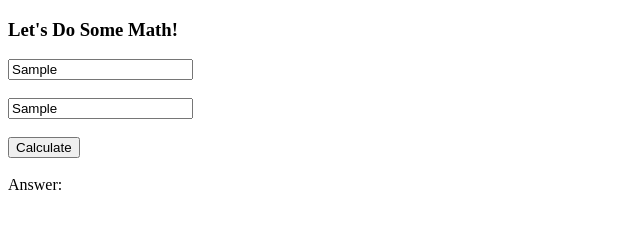
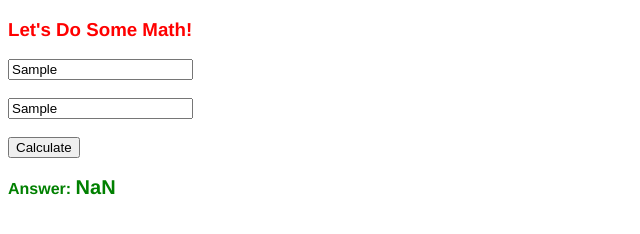
Before and after one commit to julang0707/Assignment-05-Calculator, a plain HTML site: page index.html in a window 1280 px wide. Both pictures are taken after typing "Sample", "Sample" into the empty fields and a click on the input "Calculate". Shown: the whole page, without its empty margins (0-640 px from the left). Drawn offline with Linux system fonts and the light colour scheme.

Commit message:
finished assignment

```diff
--- a/index.html
+++ b/index.html
@@ -2,6 +2,7 @@
 <html>
 <head>
   <meta charset="utf-8">
+  <link rel="stylesheet" href="css/main.css">
   <title></title>
 </head>
 <body>
--- a/main.js
+++ b/main.js
@@ -1 +1,5 @@
-var $homeBtn = document.querySelector('.home');
+var calcBtn = document.getElementById('calculateBtn');
+calcBtn.onclick = function(){
+  var sum = Number(document.getElementById('num_one').value) + Number(document.getElementById('num_two').value);
+  document.getElementById('answer').innerText = sum;
+};
--- /dev/null
+++ b/scss/main.scss
@@ -0,0 +1,16 @@
+body {
+    font-family: 'Helvetica', sans-serif;
+}
+h3 {
+  color: red;
+  font-weight: bold;
+}
+.answer {
+  color: green;
+  font-weight: bold;
+}
+
+#answer {
+  color: green;
+  font-size: 20px;
+}
```
Also changed, not shown: css/main.css (added), 1 other file.
